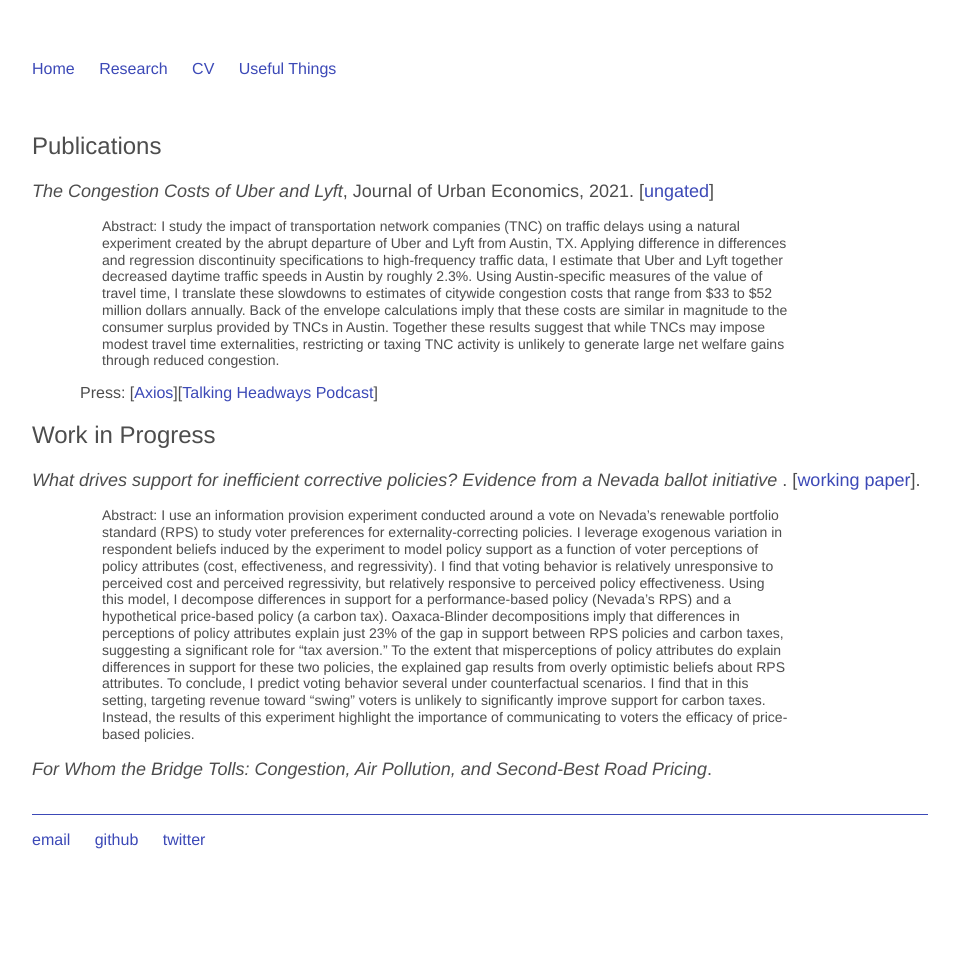
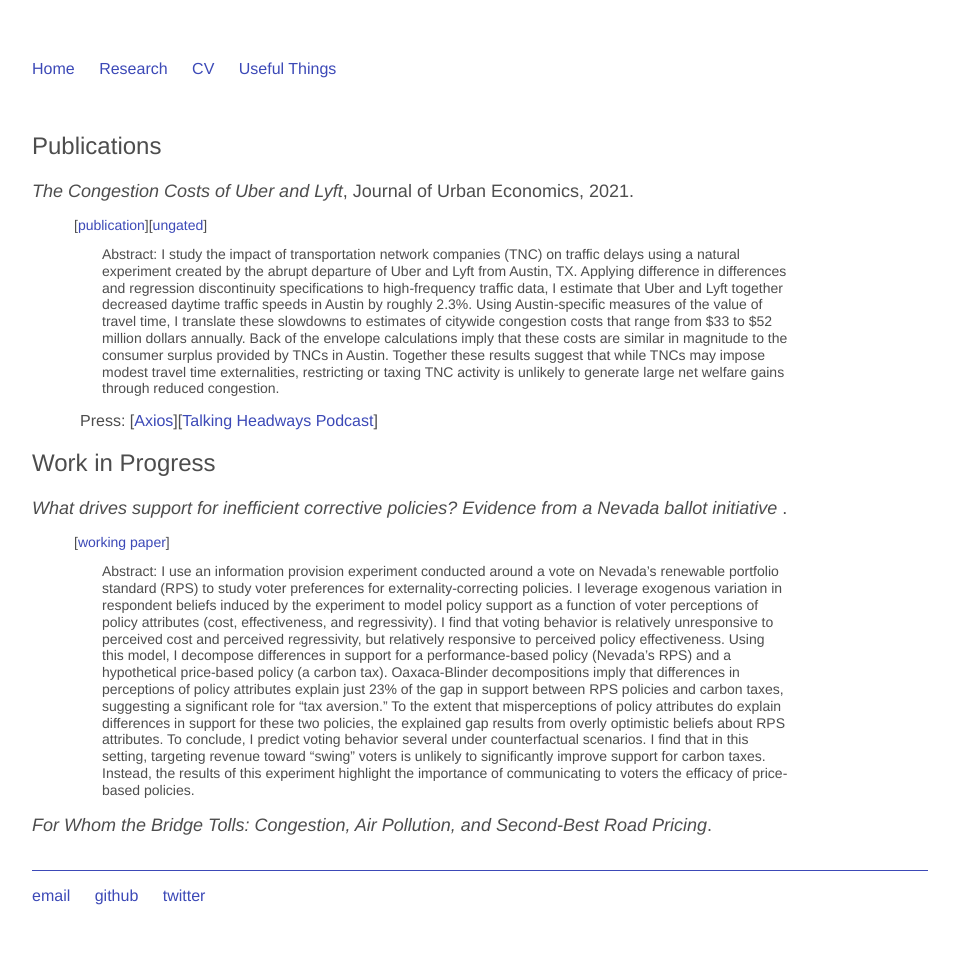
Before and after one commit to Matt-Tarduno/Matt-Tarduno.github.io, a Jekyll site: the page built from research/index.html, in a window 1280 px wide. Shown: the whole page, without its empty margins (160-1119 px from the left). Built offline with Jekyll 4.4.1, drawn with Linux system fonts in a browser that asks for light colours; before the commit the page ends 909 px from its top, so only the background shows below that.

Commit message:
Update index.html

```diff
--- a/research/index.html
+++ b/research/index.html
@@ -9,7 +9,8 @@
 <br />
 <div class="blurb">
 	<h1>Publications</h1>
-	<p style="font-size:18px" ><em>The Congestion Costs of Uber and Lyft</em>, Journal of Urban Economics, 2021. [<a href="https://matt-tarduno.github.io/tnc/" target="_blank">ungated</a>]</p>
+	<p style="font-size:18px" ><em>The Congestion Costs of Uber and Lyft</em>, Journal of Urban Economics, 2021.
+	<p style="font-size:14px; margin-left:3em">[<a href="https://doi.org/10.1016/j.jue.2020.103318" target="_blank">publication</a>][<a href="https://matt-tarduno.github.io/tnc/" target="_blank">ungated</a>]
 	<p style="font-size:14px; margin-left:5em; margin-right:10em; line-height: 1.2"> Abstract: I study the impact of transportation network companies (TNC) on traffic delays using a natural experiment created by the abrupt departure of Uber and Lyft from Austin, TX. Applying difference in
 differences and regression discontinuity specifications to high-frequency traffic data, I estimate that Uber
 and Lyft together decreased daytime traffic speeds in Austin by roughly 2.3%. Using Austin-specific
@@ -30,7 +31,8 @@
 
 <div class="blurb">
 	<h1>Work in Progress</h1>
-	<p style="font-size:18px" ><em>What drives support for inefficient corrective policies? Evidence from a Nevada ballot initiative </em>. [<a href="https://matt-tarduno.github.io/tnc/" target="_blank">working paper</a>].
+	<p style="font-size:18px" ><em>What drives support for inefficient corrective policies? Evidence from a Nevada ballot initiative </em>.
+	<p style="font-size:14px; margin-left:3em">[<a href="https://matt-tarduno.github.io/tnc/" target="_blank">working paper</a>]
 	<p style="font-size:14px; margin-left:5em; margin-right:10em; line-height: 1.2"> Abstract:
 	I use an information provision experiment conducted around a vote on Nevada’s renewable portfolio standard
 	(RPS) to study voter preferences for externality-correcting policies. I leverage exogenous variation in respondent
```
